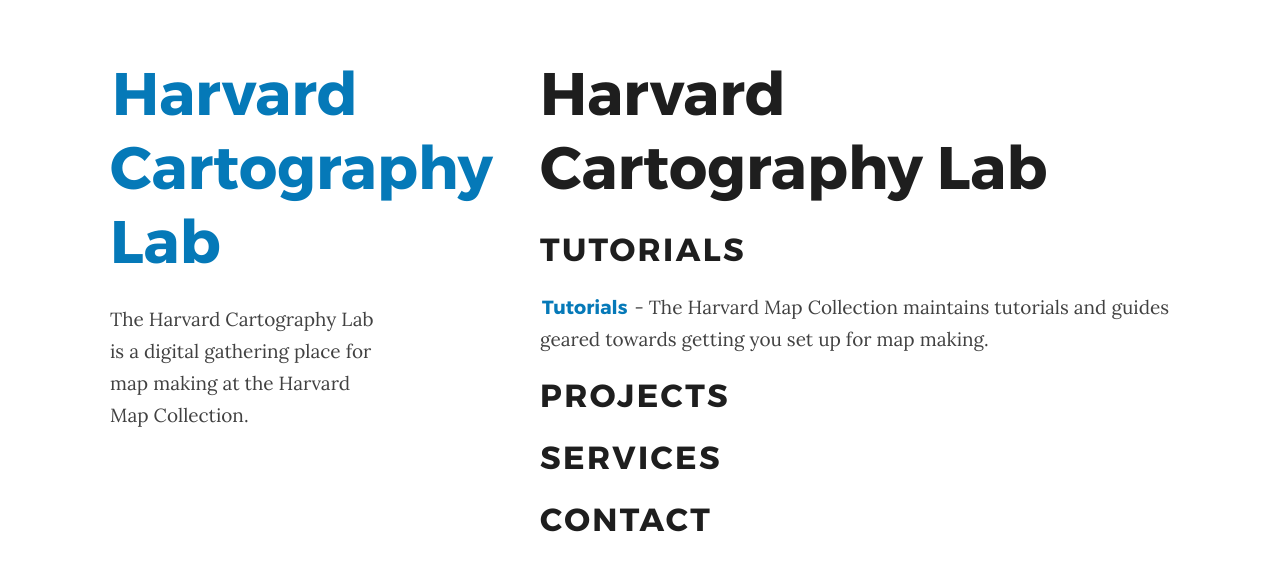
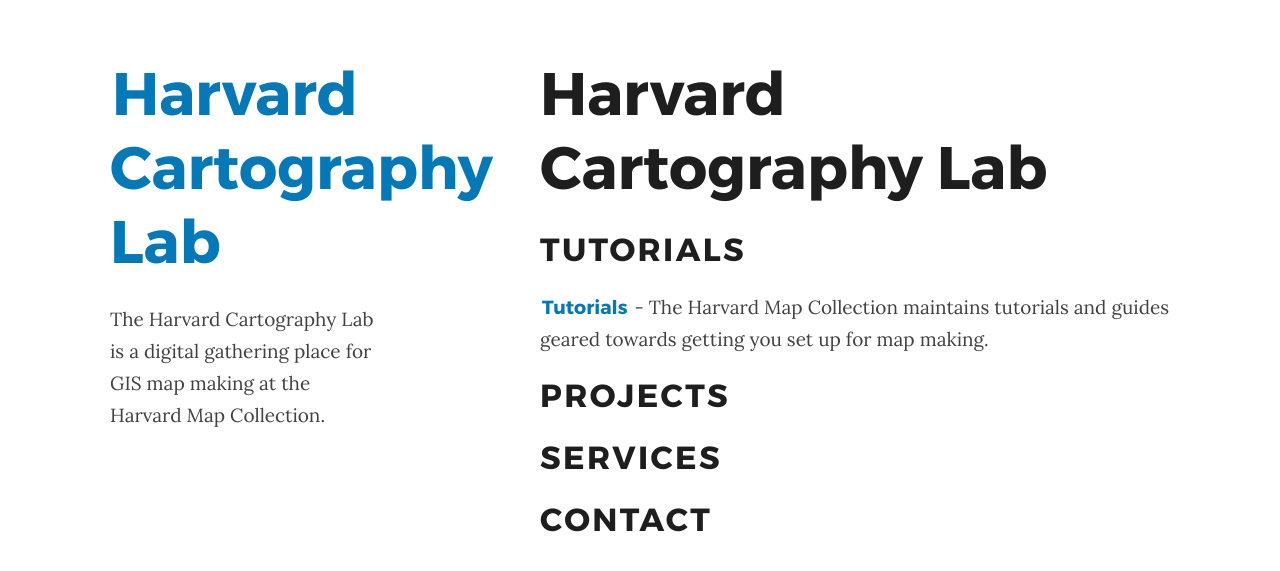
Before and after one commit to HarvardMapCollection/harvardmapcollection.github.io, a Jekyll site: the page built from index.md, in a window 1280 px wide. Shown: the top 571 px of the page. Built offline with Jekyll 4.4.1, drawn with Linux system fonts in a browser that asks for light colours.

Commit message:
Update _config.yml

```diff
--- a/_config.yml
+++ b/_config.yml
@@ -1,3 +1,3 @@
 theme: jekyll-theme-minimal
 title: Harvard Cartography Lab
-description: The Harvard Cartography Lab is a digital gathering place for map making at the Harvard Map Collection.
+description: The Harvard Cartography Lab is a digital gathering place for GIS map making at the Harvard Map Collection.
```
